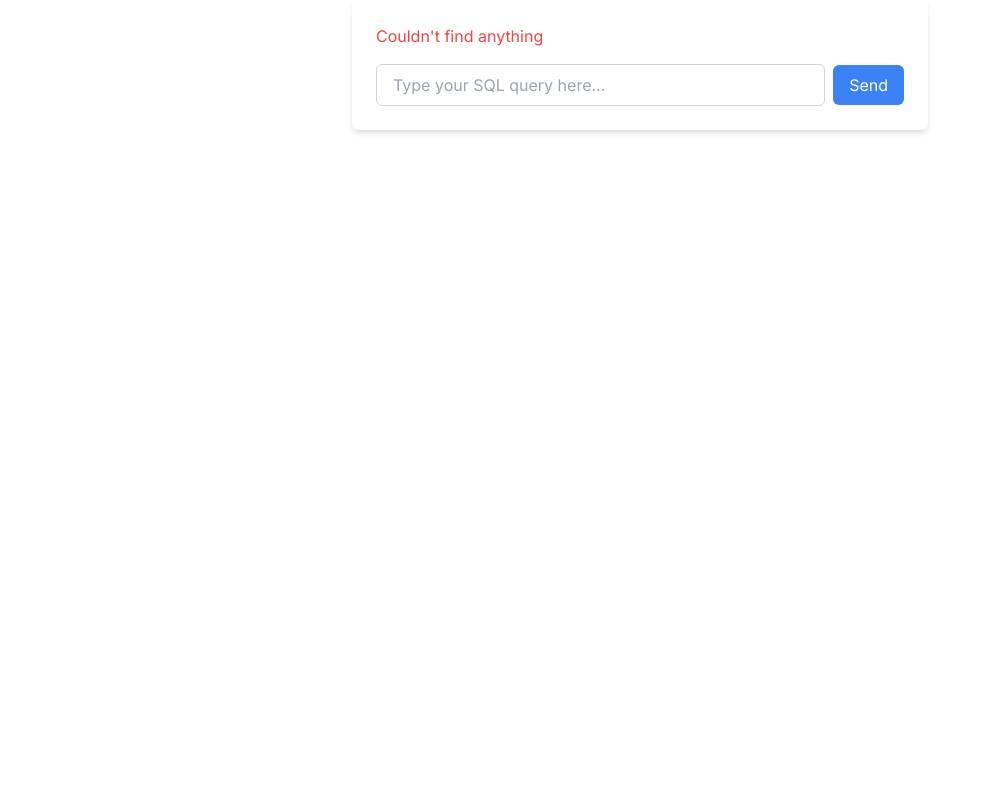
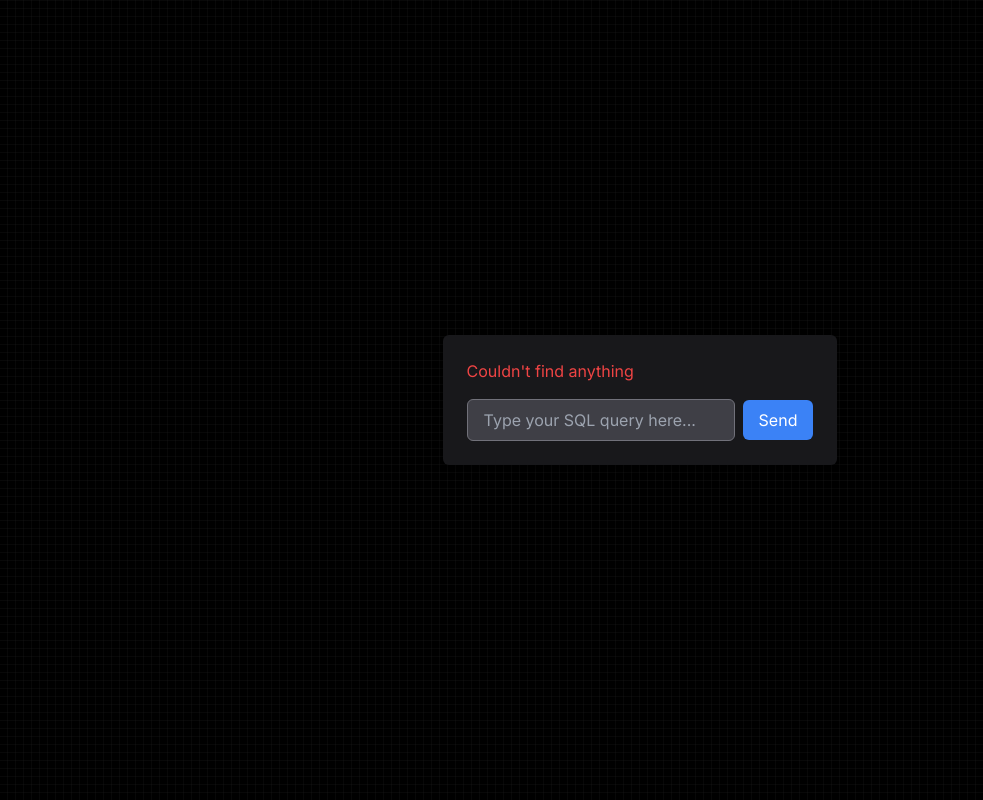
Before and after one commit to RandomThacker/dmp, a Next.js app: page /chat in a window 1280 px wide. Shown: the whole page, without its empty margins (0-983 px from the left). Built offline with nearby package versions, Linux system fonts and the light colour scheme.

Commit message:
update: Inside page

```diff
--- a/src/app/chat/page.tsx
+++ b/src/app/chat/page.tsx
@@ -5,6 +5,7 @@ import SQLTable from '@/components/table/SQLTable';
 const Chat = () => {
     const [userInput, setUserInput] = useState<string>('');
     const [output, setOutput] = useState<any>();
+
 
     const handleSubmit = async (event: FormEvent<HTMLFormElement>) => {
         event.preventDefault();
@@ -38,14 +39,17 @@ const Chat = () => {
     }, [output]);
 
     return (
-        <div className="max-w-xl mx-auto p-6 bg-white shadow-md rounded-md">
+        <div className="h-screen w-full bg-black bg-grid-small-white/[0.2] relative flex items-center justify-center">
+      <div className="absolute pointer-events-none inset-0 flex items-center justify-center bg-black[mask-image:radial-gradient(ellipse_at_center,transparent_20%,black)]"></div>
+
+        <div className="max-w-xl mx-auto p-6 bg-zinc-900 shadow-md rounded-md">
             <div className="mb-4">
                 {output ? <SQLTable responseData={output}/> : <p className="text-red-500">Couldn&apos;t find anything</p>}
             </div>
             <form onSubmit={handleSubmit}>
                 <div className="flex items-center">
                     <input
-                        className="flex-1 appearance-none border border-gray-300 py-2 px-4 rounded-md mr-2 focus:outline-none focus:border-blue-500"
+                        className="flex-1 appearance-none border bg-zinc-700 border-zinc-500 py-2 px-4 rounded-md mr-2 focus:outline-none focus:border-blue-500 focus:bg-zinc-600"
                         id="userinput"
                         type="text"
                         placeholder="Type your SQL query here..."
@@ -61,6 +65,8 @@ const Chat = () => {
                 </div>
             </form>
         </div>
+        </div>
+
     );
 };
 
```
